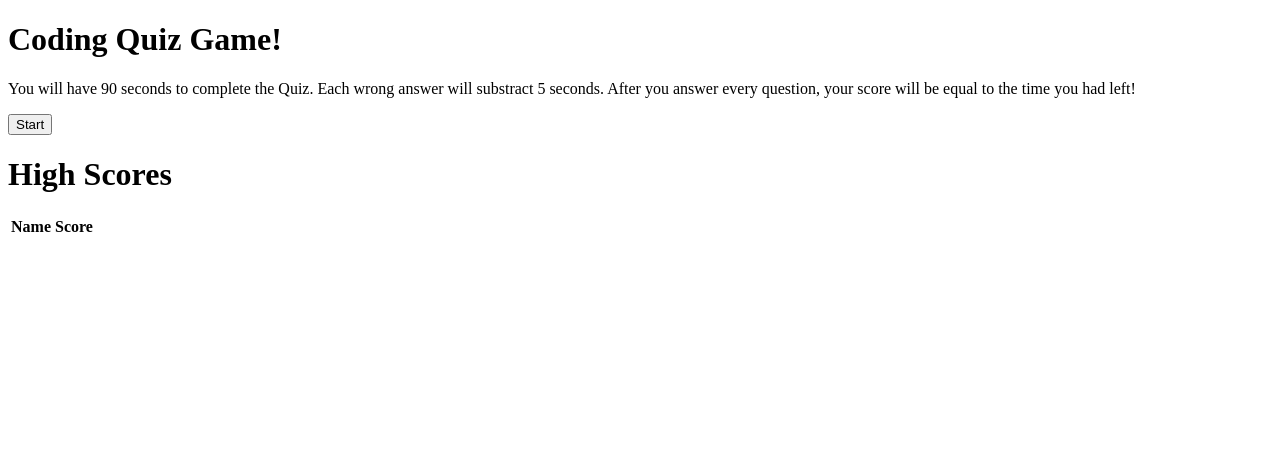
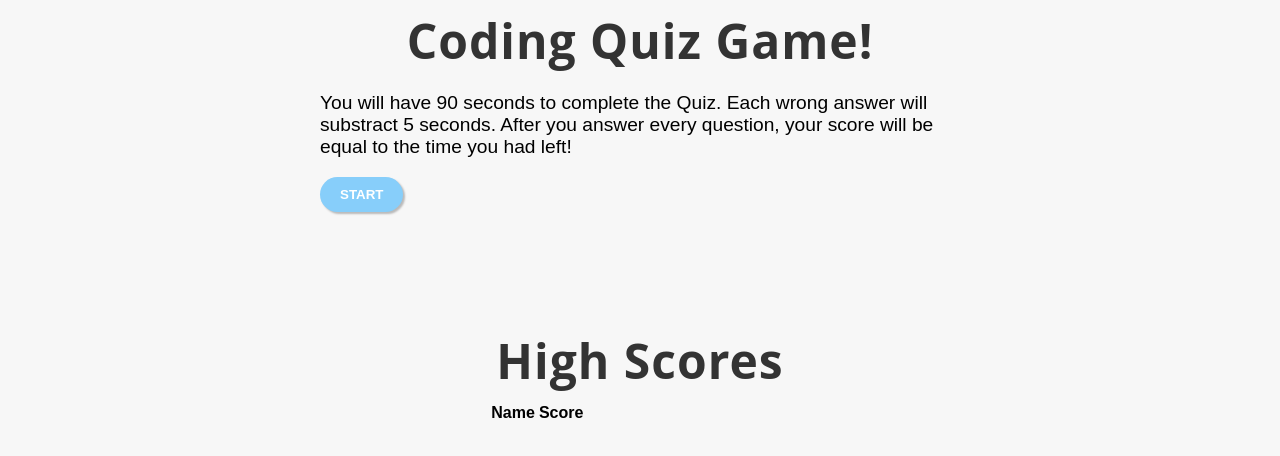
Before and after one commit to spereira15/coding-quiz-game, a plain HTML site: page index.html in a window 1280 px wide. Drawn offline with Linux system fonts and the light colour scheme.

Commit message:
added styles

```diff
--- a/assets/css/styles.css
+++ b/assets/css/styles.css
@@ -1,3 +1,64 @@
-#quiz, #scoreScreen, #finalScreen {
-    display: none;
+body {
+  height: 100%;
+  font-family: Arial, sans-serif;
+  margin: auto;
+  padding: 0;
+  background-color: #f7f7f7;
+  display: flex;
+  align-items: center;
+  justify-content: center;
+  flex-direction: column;
 }
+
+#quiz,
+#scoreScreen,
+#finalScreen {
+  display: none;
+}
+
+#highScores {
+  display: block;
+}
+
+.changingScreen {
+  margin-top: auto;
+  width: 50%;
+  height: 20rem;
+}
+
+button {
+  background-color: #87cefa; /* light blue */
+  color: #fff; /* white */
+  border: none;
+  padding: 10px 20px;
+  border-radius: 20px;
+  box-shadow: 2px 2px 2px rgba(0, 0, 0, 0.25);
+  font-family: "Arial", sans-serif;
+  font-weight: bold;
+  text-transform: uppercase;
+  transition: all 0.3s ease;
+}
+
+button:hover {
+  background-color: #00bfff; /* brighter blue */
+  cursor: pointer;
+}
+
+h1 {
+    font-family: 'Open Sans', sans-serif;
+    font-size: 3rem;
+    text-align: center;
+    color: #333; /* dark grey */
+    margin: 0.5rem;
+    letter-spacing: 1px;
+  }
+
+p {
+  font-size: larger;
+  text-decoration: bold;
+}
+
+#timer {
+  font-size: 2.0rem;
+  text-decoration: bold;
+}
--- a/assets/script.js
+++ b/assets/script.js
@@ -72,10 +72,10 @@ var timeLeft = 90;
 
 // start quiz
 startBtn.addEventListener("click", function () {
-  timer.textContent = timeLeft;
+  timer.textContent = "Time left: " + timeLeft;
   var countDown = setInterval(function () {
     timeLeft--;
-    timer.textContent = timeLeft;
+    timer.textContent = "Time left: " + timeLeft;
     if (timeLeft <= 0) {
       clearInterval(countDown);
     }
@@ -157,7 +157,7 @@ function addScore() {
   }
 
 var submitBtn = document.querySelector("#submitBtn");
-var finalScreen = document.querySelector("#finalScreen")
+var finalScreen = document.querySelector("#thankYou")
 
 submitBtn.addEventListener("click", function() {
   addScore();
--- a/index.html
+++ b/index.html
@@ -7,12 +7,12 @@
     <link rel="stylesheet" href="assets/css/styles.css" />
   </head>
   <body>
-    <div id="gameStart">
+    <div id="gameStart" class="changingScreen">
         <h1 id="mainText">Coding Quiz Game!</h1>
         <p>You will have 90 seconds to complete the Quiz. Each wrong answer will substract 5 seconds. After you answer every question, your score will be equal to the time you had left!</p>
         <button id="startBtn">Start</button>
     </div>
-    <div id="quiz">
+    <div id="quiz" class="changingScreen">
         <h1 id="question"></h1>
         <button id="option1" class="questionOption"></button>
         <button id="option2" class="questionOption"></button>
@@ -21,13 +21,13 @@
         <p id="prevAnswer"></p>
         <p id="timer"></p>
     </div id="quiz">
-    <div id="scoreScreen">
+    <div id="scoreScreen" class="changingScreen">
         <h1>Congratulations!</h1>
         <p>You made it to the end of the quiz.</p>
         <h2 id="playerScore"></h2>
         <p>Type your name and submit your score!</p><input type="text" id="playerName"><input id="submitBtn" type="submit" value="Submit">
     </div>
-    <div id="finalScreen">
+    <div id="finalScreen" class="changingScreen">
         <h1>Thanks for playing!</h1>
     </div>
     <div id="highScores">
```
